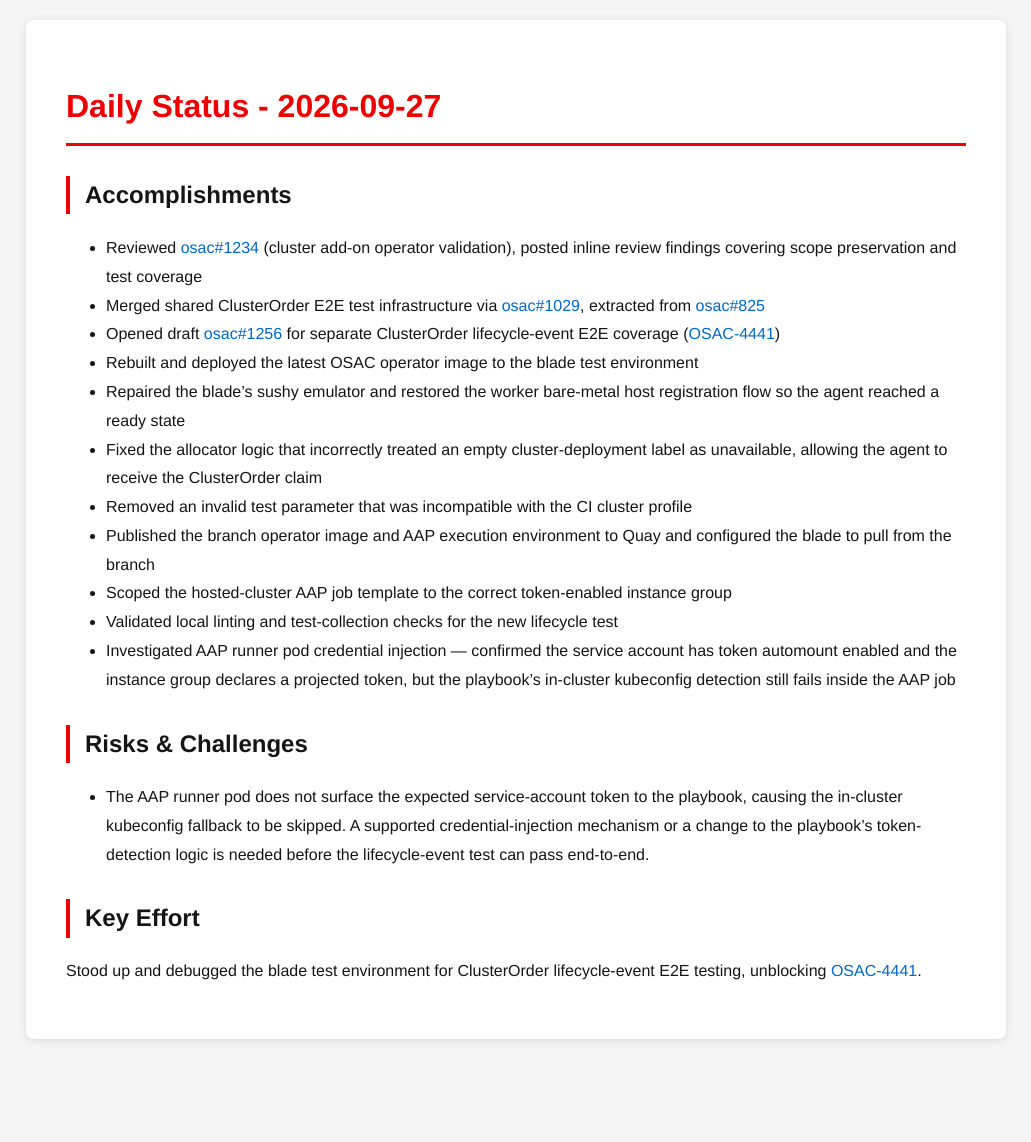
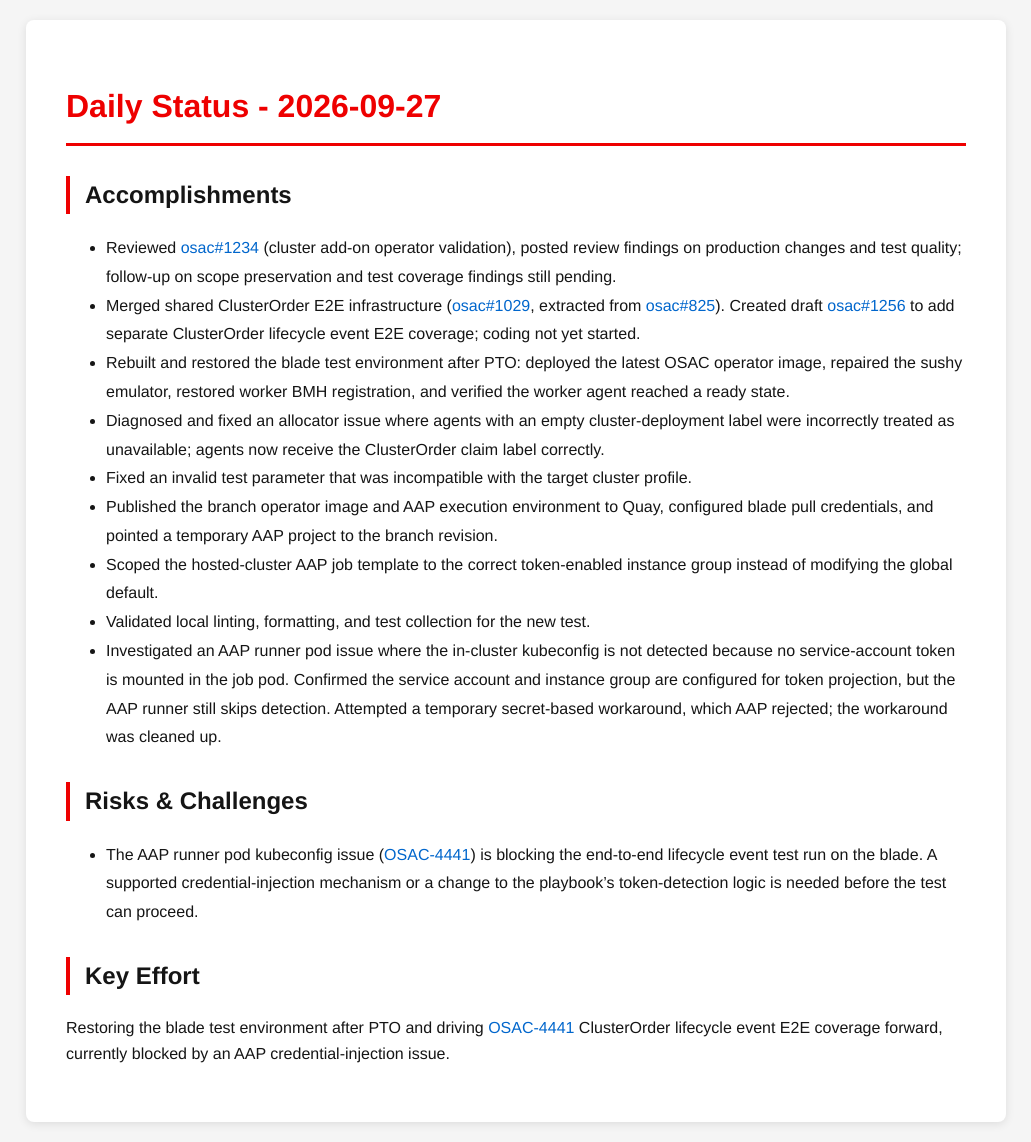
Before and after one commit to tzvatot/daily-status, a Jekyll site: the page built from 2026-09-27.md, in a window 1280 px wide. Shown: the whole page, without its empty margins (124-1155 px from the left). Built offline with Jekyll 4.4.1, drawn with Linux system fonts in a browser that asks for light colours; before the commit the page ends 1059 px from its top, so only the background shows below that.

Commit message:
Daily status update - 2026-09-27

```diff
--- a/2026-09-27.md
+++ b/2026-09-27.md
@@ -7,20 +7,18 @@ date: 2026-09-27
 # Daily Status - 2026-09-27
 
 ## Accomplishments
-- Reviewed [osac#1234](https://github.com/osac-project/osac/pull/1234) (cluster add-on operator validation), posted inline review findings covering scope preservation and test coverage
-- Merged shared ClusterOrder E2E test infrastructure via [osac#1029](https://github.com/osac-project/osac/pull/1029), extracted from [osac#825](https://github.com/osac-project/osac/pull/825)
-- Opened draft [osac#1256](https://github.com/osac-project/osac/pull/1256) for separate ClusterOrder lifecycle-event E2E coverage ([OSAC-4441](https://redhat.atlassian.net/browse/OSAC-4441))
-- Rebuilt and deployed the latest OSAC operator image to the blade test environment
-- Repaired the blade's sushy emulator and restored the worker bare-metal host registration flow so the agent reached a ready state
-- Fixed the allocator logic that incorrectly treated an empty cluster-deployment label as unavailable, allowing the agent to receive the ClusterOrder claim
-- Removed an invalid test parameter that was incompatible with the CI cluster profile
-- Published the branch operator image and AAP execution environment to Quay and configured the blade to pull from the branch
-- Scoped the hosted-cluster AAP job template to the correct token-enabled instance group
-- Validated local linting and test-collection checks for the new lifecycle test
-- Investigated AAP runner pod credential injection — confirmed the service account has token automount enabled and the instance group declares a projected token, but the playbook's in-cluster kubeconfig detection still fails inside the AAP job
+- Reviewed [osac#1234](https://github.com/osac-project/osac/pull/1234) (cluster add-on operator validation), posted review findings on production changes and test quality; follow-up on scope preservation and test coverage findings still pending.
+- Merged shared ClusterOrder E2E infrastructure ([osac#1029](https://github.com/osac-project/osac/pull/1029), extracted from [osac#825](https://github.com/osac-project/osac/pull/825)). Created draft [osac#1256](https://github.com/osac-project/osac/pull/1256) to add separate ClusterOrder lifecycle event E2E coverage; coding not yet started.
+- Rebuilt and restored the blade test environment after PTO: deployed the latest OSAC operator image, repaired the sushy emulator, restored worker BMH registration, and verified the worker agent reached a ready state.
+- Diagnosed and fixed an allocator issue where agents with an empty cluster-deployment label were incorrectly treated as unavailable; agents now receive the ClusterOrder claim label correctly.
+- Fixed an invalid test parameter that was incompatible with the target cluster profile.
+- Published the branch operator image and AAP execution environment to Quay, configured blade pull credentials, and pointed a temporary AAP project to the branch revision.
+- Scoped the hosted-cluster AAP job template to the correct token-enabled instance group instead of modifying the global default.
+- Validated local linting, formatting, and test collection for the new test.
+- Investigated an AAP runner pod issue where the in-cluster kubeconfig is not detected because no service-account token is mounted in the job pod. Confirmed the service account and instance group are configured for token projection, but the AAP runner still skips detection. Attempted a temporary secret-based workaround, which AAP rejected; the workaround was cleaned up.
 
 ## Risks & Challenges
-- The AAP runner pod does not surface the expected service-account token to the playbook, causing the in-cluster kubeconfig fallback to be skipped. A supported credential-injection mechanism or a change to the playbook's token-detection logic is needed before the lifecycle-event test can pass end-to-end.
+- The AAP runner pod kubeconfig issue ([OSAC-4441](https://redhat.atlassian.net/browse/OSAC-4441)) is blocking the end-to-end lifecycle event test run on the blade. A supported credential-injection mechanism or a change to the playbook's token-detection logic is needed before the test can proceed.
 
 ## Key Effort
-Stood up and debugged the blade test environment for ClusterOrder lifecycle-event E2E testing, unblocking [OSAC-4441](https://redhat.atlassian.net/browse/OSAC-4441).
+Restoring the blade test environment after PTO and driving [OSAC-4441](https://redhat.atlassian.net/browse/OSAC-4441) ClusterOrder lifecycle event E2E coverage forward, currently blocked by an AAP credential-injection issue.
```
